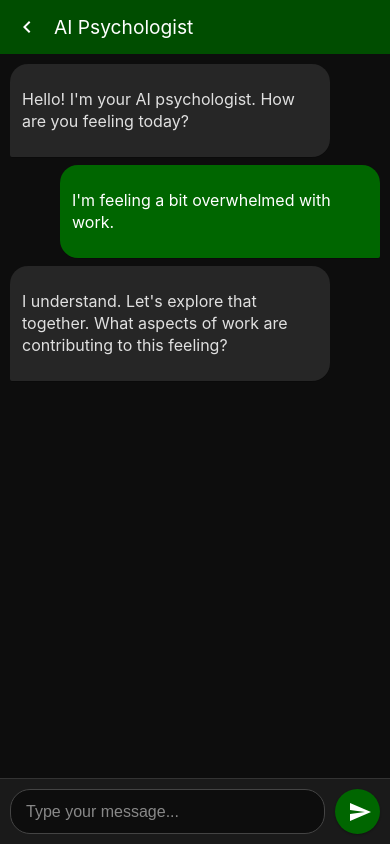
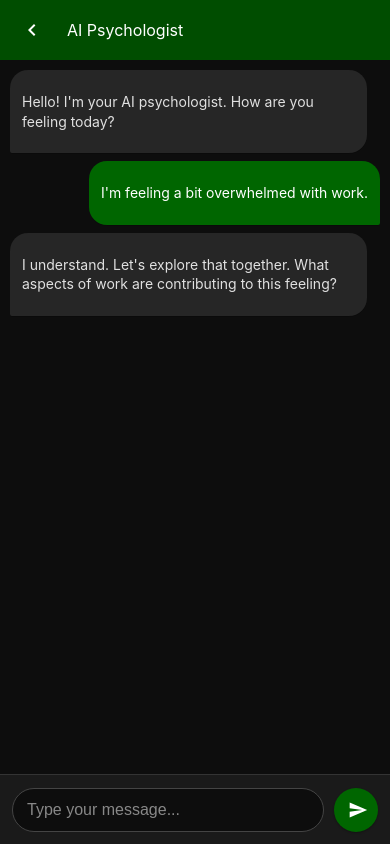
Before and after one commit to OneproAf/Oneproaf.github.io, a plain HTML site: page frontend/ai_chat/index.html in a window 390 px wide. Drawn offline with Linux system fonts and the light colour scheme.

Commit message:
Optimize chat interface for mobile devices - fix viewport, input visibility, and touch interactions

```diff
--- a/frontend/ai_chat/css/style.css
+++ b/frontend/ai_chat/css/style.css
@@ -1,4 +1,8 @@
 /* Basic Reset & Full-Screen Setup */
+:root {
+    --vh: 1vh; /* Custom viewport height for mobile */
+}
+
 html, body {
     margin: 0;
     padding: 0;
@@ -13,11 +17,14 @@ html, body {
 .chat-container {
     display: flex;
     flex-direction: column;
-    height: 100vh; /* Full viewport height */
+    height: 100vh; /* Fallback */
+    height: calc(var(--vh, 1vh) * 100); /* Use custom viewport height */
+    width: 100%; /* Full width on mobile */
     max-width: 600px; /* Optional: Constrain width for desktop for better readability */
     margin: 0 auto; /* Center the container */
     background-color: #000000; /* Black background for the chat container */
     box-shadow: 0 0 10px rgba(0,0,0,0.5); /* Darker shadow */
+    position: relative; /* For proper positioning */
 }
 
 /* Header */
@@ -29,6 +36,8 @@ html, body {
     color: white;
     box-shadow: 0 2px 5px rgba(0,0,0,0.3);
     flex-shrink: 0; /* Don't shrink header */
+    min-height: 60px; /* Ensure minimum height */
+    box-sizing: border-box;
 }
 
 .back-button {
@@ -37,10 +46,17 @@ html, body {
     color: white;
     font-size: 24px;
     cursor: pointer;
-    padding: 0;
+    padding: 8px; /* Larger touch target */
     margin-right: 15px;
     display: flex;
     align-items: center;
+    min-width: 40px; /* Minimum touch target size */
+    min-height: 40px;
+    border-radius: 50%; /* Circular touch target */
+}
+
+.back-button:hover {
+    background-color: rgba(255, 255, 255, 0.1);
 }
 
 .back-button .icon {
@@ -53,6 +69,7 @@ html, body {
     margin: 0;
     font-size: 1.2em;
     font-weight: normal;
+    flex-grow: 1; /* Take remaining space */
 }
 
 /* Chat History (Main Content Area) */
@@ -64,17 +81,20 @@ html, body {
     display: flex; /* For aligning messages */
     flex-direction: column; /* Messages stack vertically */
     padding-bottom: 20px; /* Space for the last message not to be hidden by input area */
+    min-height: 0; /* Allow flex shrinking */
+    -webkit-overflow-scrolling: touch; /* Smooth scrolling on iOS */
 }
 
 /* Message Bubbles */
 .message {
     max-width: 80%;
     margin-bottom: 8px;
-    padding: 8px 12px;
+    padding: 12px 16px; /* Larger padding for better readability */
     border-radius: 18px; /* Rounded corners for bubbles */
     line-height: 1.4;
     word-wrap: break-word; /* Ensure long words break */
     box-shadow: 0 1px 0.5px rgba(0, 0, 0, 0.2); /* Subtle shadow for depth */
+    font-size: 16px; /* Ensure readable font size on mobile */
 }
 
 .user-message {
@@ -94,22 +114,30 @@ html, body {
 /* Input Area */
 .chat-input-area {
     display: flex;
-    padding: 10px;
+    padding: 15px; /* Larger padding for mobile */
     background-color: #1a1a1a; /* Darker background for input area */
     border-top: 1px solid #333; /* Darker border */
     flex-shrink: 0; /* Don't shrink input area */
+    min-height: 80px; /* Ensure minimum height */
+    box-sizing: border-box;
+    align-items: center; /* Center items vertically */
+    gap: 10px; /* Space between input and button */
 }
 
 #message-input {
     flex-grow: 1;
     border: 1px solid #444; /* Darker border */
-    border-radius: 20px; /* Rounded input field */
-    padding: 10px 15px;
-    font-size: 1em;
+    border-radius: 25px; /* More rounded input field for mobile */
+    padding: 12px 20px; /* Larger padding for mobile */
+    font-size: 16px; /* Prevent zoom on iOS */
     outline: none;
-    margin-right: 10px;
     background-color: #0d0d0d; /* Black input field */
     color: #e0e0e0; /* Light text color */
+    min-height: 50px; /* Minimum height for mobile */
+    box-sizing: border-box;
+    -webkit-appearance: none; /* Remove default iOS styling */
+    -moz-appearance: none;
+    appearance: none;
 }
 
 #message-input::placeholder {
@@ -125,14 +153,18 @@ html, body {
     color: white;
     border: none;
     border-radius: 50%; /* Circular button */
-    width: 45px;
-    height: 45px;
+    width: 50px; /* Larger for mobile */
+    height: 50px; /* Larger for mobile */
     display: flex;
     justify-content: center;
     align-items: center;
     cursor: pointer;
     box-shadow: 0 1px 2px rgba(0,0,0,0.3); /* Darker shadow */
     transition: background-color 0.2s ease;
+    flex-shrink: 0; /* Don't shrink the button */
+    min-width: 50px; /* Ensure minimum size */
+    min-height: 50px;
+    -webkit-tap-highlight-color: transparent; /* Remove tap highlight on iOS */
 }
 
 #send-button .icon {
@@ -145,3 +177,104 @@ html, body {
 #send-button:hover {
     background-color: #004d00; /* Darker green on hover */
 }
+
+#send-button:active {
+    transform: scale(0.95); /* Slight scale down on press */
+}
+
+/* Mobile-specific optimizations */
+@media (max-width: 768px) {
+    .chat-container {
+        max-width: 100%; /* Full width on mobile */
+        height: 100vh; /* Fallback */
+        height: calc(var(--vh, 1vh) * 100); /* Use custom viewport height */
+    }
+
+    .chat-header {
+        padding: 12px 15px;
+        min-height: 56px; /* Standard mobile header height */
+    }
+
+    .chat-title {
+        font-size: 1.1em;
+    }
+
+    .message {
+        max-width: 85%; /* Slightly wider on mobile */
+        padding: 10px 14px;
+        font-size: 15px;
+    }
+
+    .chat-input-area {
+        padding: 12px 15px;
+        min-height: 70px;
+    }
+
+    #message-input {
+        padding: 10px 16px;
+        font-size: 16px; /* Prevent zoom on iOS */
+        min-height: 44px; /* iOS minimum touch target */
+    }
+
+    #send-button {
+        width: 44px; /* iOS minimum touch target */
+        height: 44px;
+        min-width: 44px;
+        min-height: 44px;
+    }
+
+    #send-button .icon {
+        width: 20px;
+        height: 20px;
+    }
+}
+
+/* Extra small mobile devices */
+@media (max-width: 480px) {
+    .chat-header {
+        padding: 10px 12px;
+    }
+
+    .chat-title {
+        font-size: 1em;
+    }
+
+    .message {
+        max-width: 90%;
+        padding: 8px 12px;
+        font-size: 14px;
+    }
+
+    .chat-input-area {
+        padding: 10px 12px;
+    }
+
+    #message-input {
+        padding: 8px 14px;
+        font-size: 16px;
+    }
+}
+
+/* Ensure proper viewport handling */
+@media screen and (max-height: 600px) {
+    .chat-header {
+        min-height: 50px;
+        padding: 8px 15px;
+    }
+
+    .chat-input-area {
+        min-height: 60px;
+        padding: 10px 15px;
+    }
+}
+
+/* iOS Safari specific fixes */
+@supports (-webkit-touch-callout: none) {
+    .chat-container {
+        height: -webkit-fill-available;
+    }
+
+    #message-input {
+        font-size: 16px; /* Prevent zoom on iOS */
+    }
+}
--- a/frontend/ai_chat/index.html
+++ b/frontend/ai_chat/index.html
@@ -2,14 +2,17 @@
 <html lang="en">
 <head>
     <meta charset="UTF-8">
-    <meta name="viewport" content="width=device-width, initial-scale=1.0">
+    <meta name="viewport" content="width=device-width, initial-scale=1.0, maximum-scale=1.0, user-scalable=no, viewport-fit=cover">
+    <meta name="mobile-web-app-capable" content="yes">
+    <meta name="apple-mobile-web-app-capable" content="yes">
+    <meta name="apple-mobile-web-app-status-bar-style" content="black-translucent">
     <title>AI Psychologist Chat</title>
     <link rel="stylesheet" href="css/style.css">
 </head>
 <body>
     <div class="chat-container">
         <header class="chat-header">
-            <button class="back-button" aria-label="Go back">
+            <button class="back-button" aria-label="Go back" onclick="goBack()">
                 <svg xmlns="http://www.w3.org/2000/svg" viewBox="0 0 24 24" fill="currentColor" class="icon">
                     <path d="M15.41 7.41L14 6l-6 6 6 6 1.41-1.41L10.83 12z"/>
                 </svg>
@@ -18,10 +21,11 @@
         </header>
 
         <main class="chat-history" id="chat-history">
-            </main>
+            <!-- Chat messages will appear here -->
+        </main>
 
         <footer class="chat-input-area">
-            <input type="text" id="message-input" placeholder="Type your message...">
+            <input type="text" id="message-input" placeholder="Type your message..." autocomplete="off">
             <button id="send-button" aria-label="Send message">
                 <svg xmlns="http://www.w3.org/2000/svg" viewBox="0 0 24 24" fill="currentColor" class="icon">
                     <path d="M2.01 21L23 12 2.01 3 2 10l15 2-15 2z"/>
--- a/frontend/ai_chat/js/script.js
+++ b/frontend/ai_chat/js/script.js
@@ -25,6 +25,12 @@ document.addEventListener('DOMContentLoaded', () => {
         if (e.key === 'Enter') {
             sendMessage();
         }
+    });
+
+    // Prevent zoom on double tap for mobile
+    messageInput.addEventListener('touchend', (e) => {
+        e.preventDefault();
+        messageInput.focus();
     });
 
     function sendMessage() {
@@ -61,13 +67,42 @@ document.addEventListener('DOMContentLoaded', () => {
         return "I'm listening. Please tell me more about what's on your mind.";
     }
 
-    // Event listener for the back button (for navigation)
-    backButton.addEventListener('click', () => {
-        alert('Navigating back... (In a real app, this would go to a previous screen)');
-        // In a real application, you might use:
-        // window.history.back();
-        // Or navigate to a different route in a single-page application framework
-    });
+    // Function to go back to main app
+    window.goBack = function() {
+        // Check if we have a referrer (came from another page)
+        if (document.referrer && document.referrer.includes(window.location.origin)) {
+            window.history.back();
+        } else {
+            // Fallback to main page
+            window.location.href = '/';
+        }
+    };
+
+    // Handle mobile viewport issues
+    function setViewportHeight() {
+        const vh = window.innerHeight * 0.01;
+        document.documentElement.style.setProperty('--vh', `${vh}px`);
+    }
+
+    // Set viewport height on load and resize
+    setViewportHeight();
+    window.addEventListener('resize', setViewportHeight);
+    window.addEventListener('orientationchange', setViewportHeight);
+
+    // Prevent body scroll on mobile
+    document.body.addEventListener('touchmove', (e) => {
+        if (e.target.closest('.chat-history')) {
+            return; // Allow scrolling in chat history
+        }
+        e.preventDefault();
+    }, { passive: false });
+
+    // Focus input when page loads on mobile
+    if ('ontouchstart' in window) {
+        setTimeout(() => {
+            messageInput.focus();
+        }, 500);
+    }
 
     // --- Initial / Session History Loading (Conceptual) ---
     // In a real application, you would load previous session messages here
```
